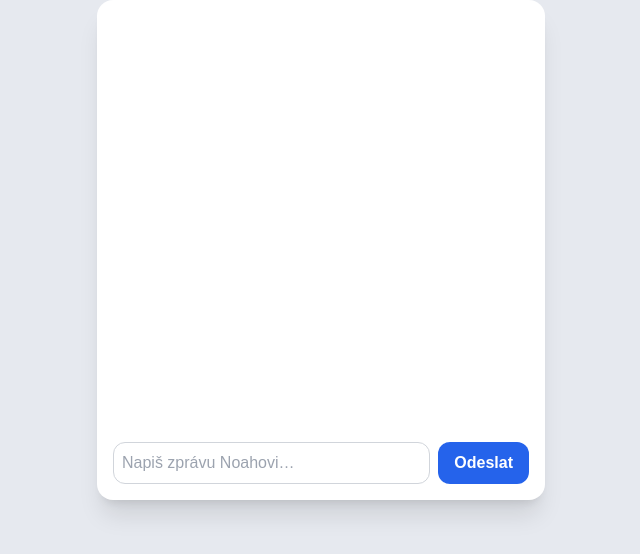
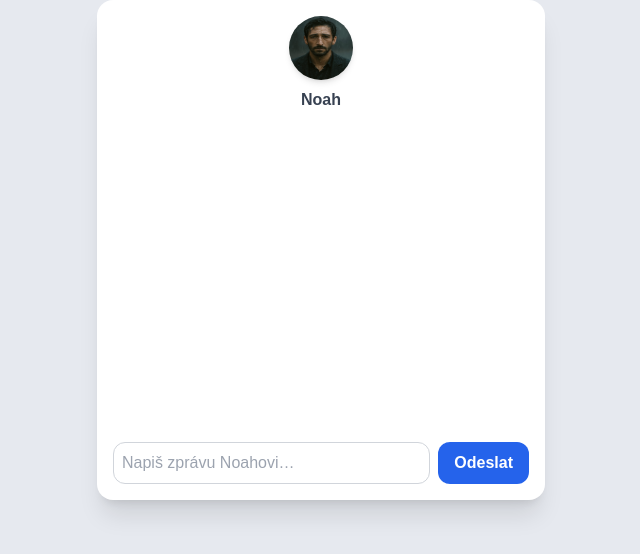
Before and after one commit to Noah-eu/Noah-ai, a Next.js app: page /chat in a window 1280 px wide. Shown: the top 554 px of the page, without its empty margins (319-959 px from the left). Built offline with nearby package versions, Linux system fonts and the light colour scheme.

Commit message:
Update Chat.tsx

```diff
--- a/app/chat/Chat.tsx
+++ b/app/chat/Chat.tsx
@@ -16,8 +16,6 @@ export default function Chat() {
 
   async function handleSend() {
     if (!input.trim()) return;
-
-    // Klíčové: typový náznak nebo "as const"
     const userMsg: Message = { sender: 'user', text: input };
     setMessages((msgs) => [...msgs, userMsg]);
     setInput("");
@@ -27,12 +25,12 @@ export default function Chat() {
       const answer = await askNoah(input);
       setMessages((msgs) => [
         ...msgs,
-        { sender: 'noah' as const, text: answer }
+        { sender: 'noah', text: answer }
       ]);
     } catch {
       setMessages((msgs) => [
         ...msgs,
-        { sender: 'noah' as const, text: "Omlouvám se, něco se pokazilo. Zkuste to prosím znovu." }
+        { sender: 'noah', text: "Omlouvám se, něco se pokazilo. Zkuste to prosím znovu." }
       ]);
     }
     setLoading(false);
@@ -40,6 +38,11 @@ export default function Chat() {
 
   return (
     <div className="max-w-md w-full mx-auto flex flex-col h-[500px] bg-white rounded-2xl shadow-xl p-4">
+      {/* Noahova fotka v hlavičce */}
+      <div className="flex flex-col items-center mb-4">
+        <img src="/noah.jpg" alt="Noah" className="w-16 h-16 rounded-full shadow-md" />
+        <div className="font-semibold text-gray-700 mt-2">Noah</div>
+      </div>
       <div className="flex-1 overflow-y-auto mb-2">
         {messages.map((msg, i) => (
           <MessageBubble key={i} sender={msg.sender} text={msg.text} />
```
